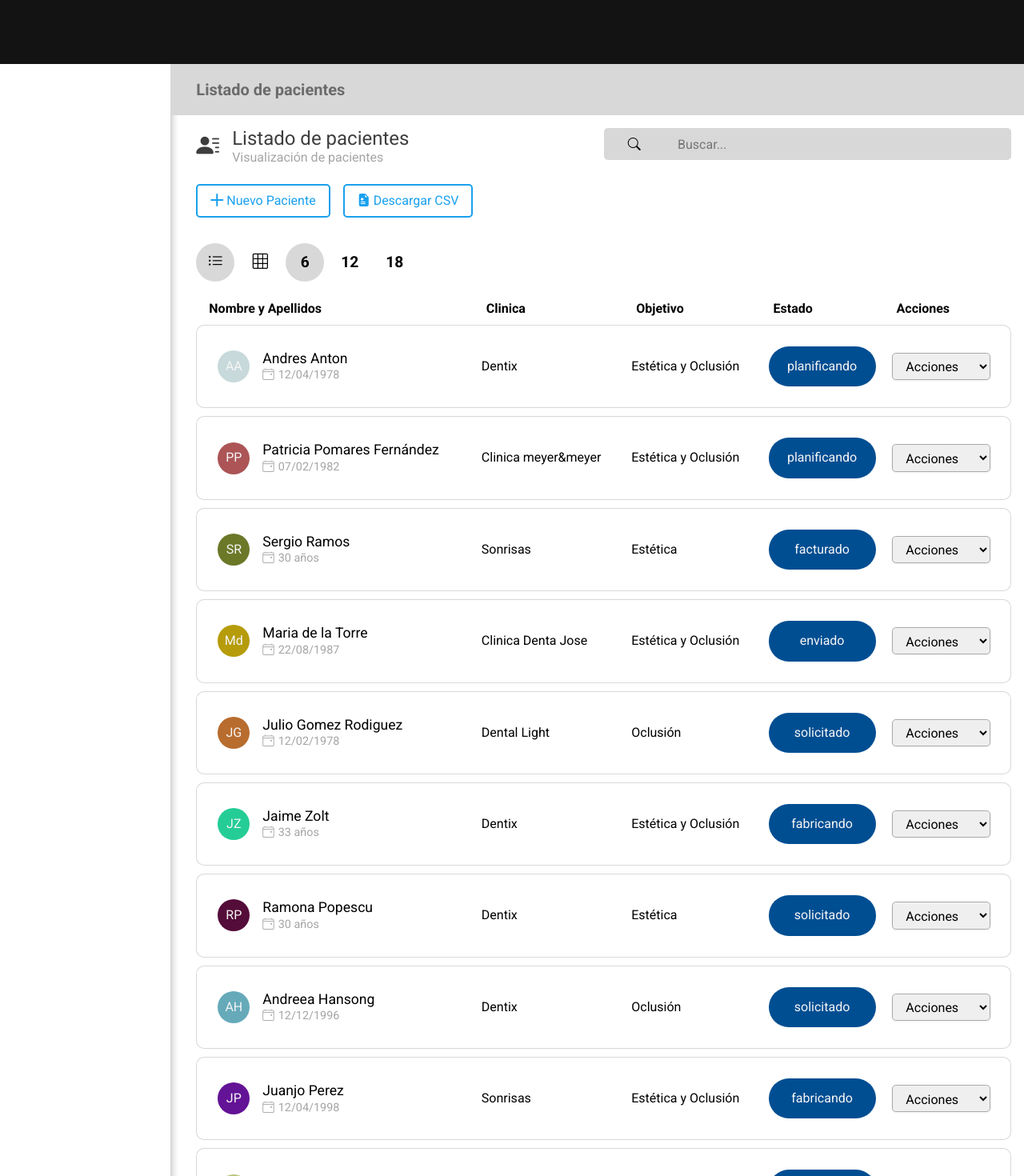
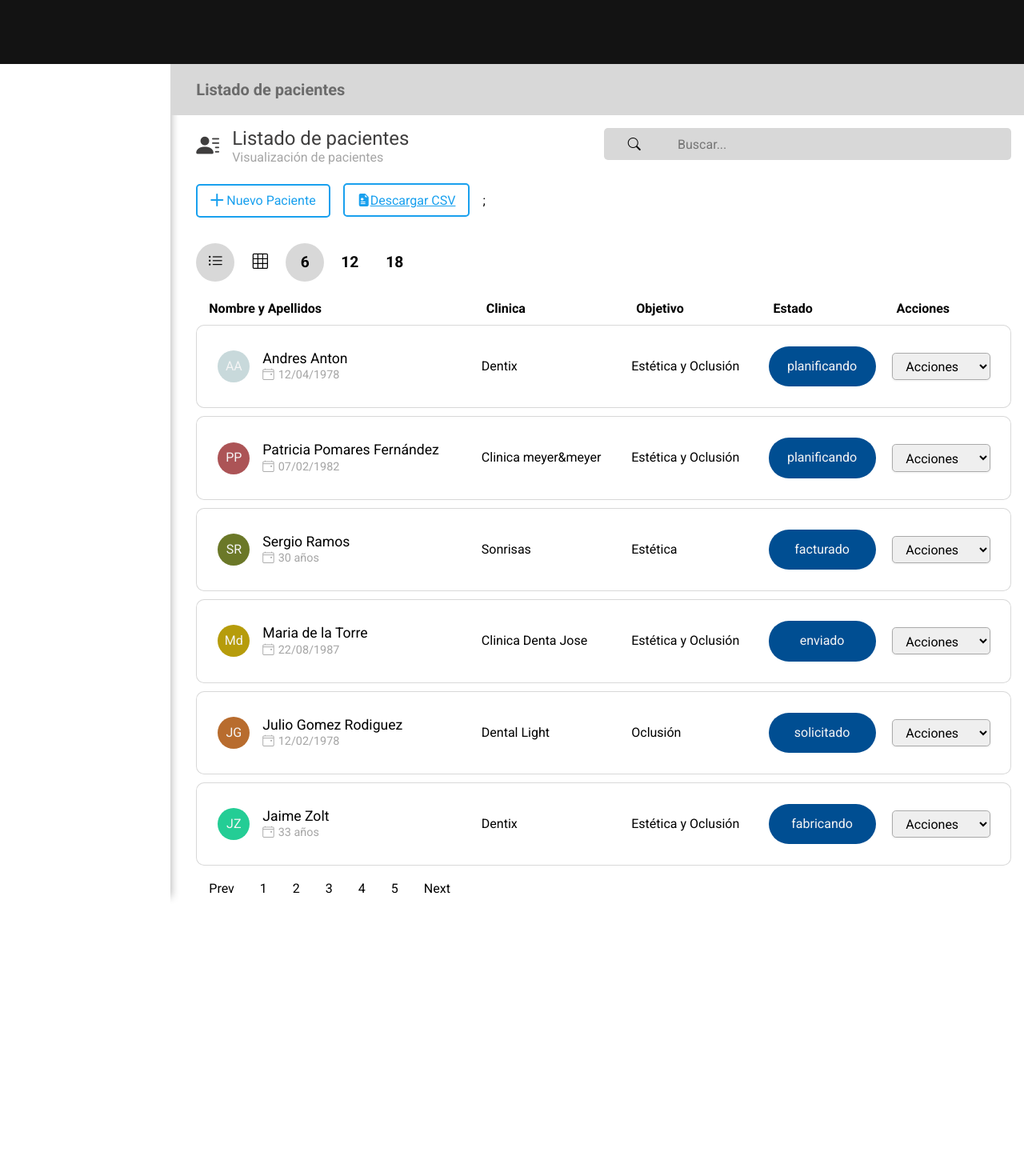
Before and after one commit to Dario-MF/prueba_frontend_secretaligner, a React (Create React App) app: page / in a window 1280 px wide. Shown: the top 1470 px of the page at 80% size. After the commit the page ends 1130 px from the top, so only its background shows below. Built offline with nearby package versions, Linux system fonts and the light colour scheme.

Commit message:
paginacion and download CSV

```diff
--- a/package.json
+++ b/package.json
@@ -12,6 +12,7 @@
     "@types/react-dom": "^17.0.9",
     "node-sass": "^6.0.1",
     "react": "^17.0.2",
+    "react-csv": "^2.0.3",
     "react-dom": "^17.0.2",
     "react-hook-form": "^7.15.3",
     "react-scripts": "4.0.3",
@@ -44,6 +45,7 @@
     ]
   },
   "devDependencies": {
+    "@types/react-csv": "^1.1.2",
     "@types/uuid": "^8.3.1"
   }
 }
--- a/src/components/atoms/Button.tsx
+++ b/src/components/atoms/Button.tsx
@@ -5,11 +5,11 @@ interface Iprops {
     value?: string;
     id?: string;
     icon?: string;
-    action: (id: string | undefined) => any;
+    action: (number: any) => void;
 }
 
 const Button = ({ className, id, value, action, type, icon }: Iprops) => {
-    const handleClick = (id: any) => {
+    const handleClick = (id: any = null) => {
         action(id);
     }
 
--- a/src/components/atoms/ImputSearch.tsx
+++ b/src/components/atoms/ImputSearch.tsx
@@ -1,22 +1,6 @@
-import { useContext, useEffect, useState } from "react";
-import PacientesContext from "../../context/pacientes/PacientesContext";
-import { Pacientes } from '../../controllers/pacienteController';
 
-const pacientes = new Pacientes();
 
-const ImputSearch = () => {
-    const { searchPaciente } = useContext(PacientesContext);
-    const [search, setSearch] = useState('');
-
-    const handleSearch = (e: any) => {
-        setSearch(e.target.value)
-    }
-    useEffect(() => {
-        if (search.length > 0) {
-            const resultadoBusqueda = pacientes.buscarPacienteNombreApellido(search.toLowerCase());
-            searchPaciente(resultadoBusqueda)
-        }
-    }, [search]);
+const ImputSearch = ({ onSearch }: any) => {
 
     return (
         <div className="search__field">
@@ -25,7 +9,7 @@ const ImputSearch = () => {
                 type="text"
                 className="search__field__input"
                 placeholder="Buscar..."
-                onChange={e => handleSearch(e)}
+                onChange={e => onSearch(e)}
             />
         </div>
     )
--- a/src/components/organims/ActionsGestorPacientes.tsx
+++ b/src/components/organims/ActionsGestorPacientes.tsx
@@ -1,24 +1,25 @@
+import { CSVLink } from 'react-csv';
 import { useContext } from "react";
 import PacientesContext from "../../context/pacientes/PacientesContext";
 import Button from "../atoms/Button";
 import ImputSearch from "../atoms/ImputSearch";
 import HeaderDescription from "../molecules/HeaderDescription"
+import { convertToCSV } from '../../libs/convertToCsv';
 
 
-const ActionsGestorPacientes = () => {
-    const { openModalNewPaciente } = useContext(PacientesContext);
+const ActionsGestorPacientes = ({ onSearch }: any) => {
+    const { openModalNewPaciente, pacientesState } = useContext(PacientesContext);
 
     const openModal = () => {
         openModalNewPaciente(true)
     }
-    const downloadCsv = () => {
 
-    }
+    const data = convertToCSV(pacientesState.pacientes)
 
     return (
         <>
             <HeaderDescription />
-            <ImputSearch />
+            <ImputSearch onSearch={onSearch} />
             <div>
                 <Button
                     className={'btn--btnNewPaciente'}
@@ -28,13 +29,15 @@ const ActionsGestorPacientes = () => {
                     action={openModal}
 
                 />
-                <Button
-                    className={'btn--btnDownloadCsv'}
-                    type={'button'}
-                    icon="bi-file-earmark-medical-fill"
-                    value="Descargar CSV"
-                    action={downloadCsv}
-                />
+                <CSVLink
+                    data={data}
+                    filename={"pacientes.csv"}
+                    className="btn btn--btnDownloadCsv"
+                    target="_blank"
+                >
+                    <i className={`bi bi-file-earmark-medical-fill`}></i>
+                    Descargar CSV
+                </CSVLink>;
             </div>
         </>
     )
--- a/src/components/organims/GestorPacientes.tsx
+++ b/src/components/organims/GestorPacientes.tsx
@@ -1,4 +1,4 @@
-import { useContext } from "react";
+import { useContext, useState } from "react";
 import PacientesContext from "../../context/pacientes/PacientesContext";
 import Modal from "../templates/Modal";
 import ActionsGestorPacientes from "./ActionsGestorPacientes";
@@ -11,6 +11,53 @@ import TargetasPacientes from "./TargetasPacientes";
 
 const GestorPacientes = () => {
     const { pacientesState } = useContext(PacientesContext);
+    const { pacientes, pacientesPorPagina } = pacientesState;
+
+    const [currentPage, setCurrentPage] = useState(0);
+    const [search, setSearch] = useState('');
+
+
+    const pacientesFiltered = () => {
+        if (search.length > 0) {
+            const filtered = pacientes.filter(paciente => {
+                return (
+                    paciente.datos_paciente.nombre.toLowerCase().includes(search.toLowerCase()) ||
+                    paciente.datos_paciente.apellidos.toLowerCase().includes(search.toLowerCase())
+                )
+            });
+            return filtered;
+        } else {
+            return pacientes;
+        }
+    }
+
+    const paginacion = () => {
+        if (search.length > 0) {
+            return pacientesFiltered().slice(currentPage, currentPage + pacientesPorPagina);
+        } else {
+            return pacientes.slice(currentPage, currentPage + pacientesPorPagina);
+        }
+    }
+
+    const nextPage = () => {
+        if (currentPage + pacientesPorPagina < pacientesFiltered().length) {
+            setCurrentPage(currentPage + pacientesPorPagina);
+        }
+    };
+    const prevPage = () => {
+        if (currentPage !== 0) {
+            setCurrentPage(currentPage - pacientesPorPagina);
+        }
+    };
+    const toPage = (toIndex: number) => {
+        setCurrentPage(Number(toIndex));
+        console.log(toIndex)
+    };
+
+    const onSearch = (event: any) => {
+        setCurrentPage(0);
+        setSearch(event.target.value);
+    }
 
 
     return (
@@ -23,7 +70,7 @@ const GestorPacientes = () => {
             </header>
             <main className="gestor_pacientes">
                 <header className="gestor_pacientes__header">
-                    <ActionsGestorPacientes />
+                    <ActionsGestorPacientes onSearch={onSearch} />
                 </header>
                 <main className="gestor_pacientes__list">
                     <OrdenarPacientes
@@ -32,14 +79,16 @@ const GestorPacientes = () => {
                     />
                     {
                         (pacientesState.visionado === 'lista')
-                            ? <ListadoPacientes />
-                            : <TargetasPacientes />
+                            ? <ListadoPacientes pacientes={paginacion()} />
+                            : <TargetasPacientes pacientes={paginacion()} />
                     }
-
-                    <PaginarPacientes />
+                    <PaginarPacientes
+                        nextPage={nextPage}
+                        prevPage={prevPage}
+                        toPage={toPage}
+                        pacientesLength={pacientesFiltered().length}
+                    />
                 </main>
-
-
             </main>
             {
                 pacientesState.modalNewPacienteIsOpen && <Modal />
--- a/src/components/organims/ListadoPacientes.tsx
+++ b/src/components/organims/ListadoPacientes.tsx
@@ -1,15 +1,8 @@
-import { useContext, useEffect } from "react";
-import PacientesContext from "../../context/pacientes/PacientesContext";
 import { IPaciente } from "../../interfaces/pacienteInterface";
 import ListItem from "../molecules/ListItem";
 
 
-const ListadoPacientes = () => {
-
-    const { pacientesState } = useContext(PacientesContext);
-
-    const pacientes = pacientesState.pacientes;
-
+const ListadoPacientes = ({ pacientes }: any) => {
 
     return (
         <table className="tablaClientes">
@@ -24,20 +17,12 @@ const ListadoPacientes = () => {
             </thead>
             <tbody>
                 {
-                    (pacientesState.resultadoSearchPaciente.length > 0)
-                        ? pacientesState.resultadoSearchPaciente.map((paciente: IPaciente) => (
-                            <ListItem
-                                key={paciente.id}
-                                paciente={paciente}
-                            />
-                        ))
-                        : pacientes.map((paciente: IPaciente) => (
-                            <ListItem
-                                key={paciente.id}
-                                paciente={paciente}
-                            />
-                        ))
-
+                    pacientes.map((paciente: IPaciente) => (
+                        <ListItem
+                            key={paciente.id}
+                            paciente={paciente}
+                        />
+                    ))
                 }
             </tbody>
         </table>
--- a/src/components/organims/PaginarPacientes.tsx
+++ b/src/components/organims/PaginarPacientes.tsx
@@ -1,8 +1,59 @@
+import { useContext } from "react";
+import PacientesContext from "../../context/pacientes/PacientesContext";
+import Button from "../atoms/Button";
 
-const PaginarPacientes = () => {
+
+interface Iprops {
+    nextPage: () => void;
+    prevPage: () => void;
+    toPage: (number: number) => void;
+    pacientesLength: number;
+}
+
+const PaginarPacientes = ({ nextPage, prevPage, toPage, pacientesLength }: Iprops) => {
+    const { pacientesState } = useContext(PacientesContext);
+    const { pacientesPorPagina } = pacientesState;
+
+    const btnPages = () => {
+        let arrBtns = []
+        for (let i = 0; i <= pacientesLength;) {
+            arrBtns.push({
+                value: i,
+            })
+            i = i + pacientesPorPagina
+        }
+        return arrBtns;
+    };
+
+
+
     return (
-        <div>
+        <div className="paginacion">
+            <Button
+                className={'btn--btnPrevPage'}
+                type={'button'}
+                value={'Prev'}
+                action={prevPage}
+            />
+            {
+                btnPages().map((btn, i) => (
+                    <Button
+                        key={btn.value}
+                        className={'btn--btnToPage'}
+                        id={String(btn.value)}
+                        type={'button'}
+                        value={String(i + 1)}
+                        action={toPage}
 
+                    />
+                ))
+            }
+            <Button
+                className={'btn--btnNextPage'}
+                type={'button'}
+                value={'Next'}
+                action={nextPage}
+            />
         </div>
     )
 }
--- a/src/components/organims/TargetasPacientes.tsx
+++ b/src/components/organims/TargetasPacientes.tsx
@@ -1,12 +1,9 @@
-import { useContext } from "react";
-import PacientesContext from "../../context/pacientes/PacientesContext";
 import { IPaciente } from "../../interfaces/pacienteInterface";
 import CardPaciente from "../molecules/CardPaciente";
 
 
 
 const TargetasPacientes = ({ pacientes }: any) => {
-    //const { pacientesState } = useContext(PacientesContext);
     return (
         <div className="cardsContainer">
             {
--- /dev/null
+++ b/src/libs/convertToCsv.ts
@@ -0,0 +1,50 @@
+
+
+
+export const convertToCSV = (data: any) => {
+    const array = [...data];
+    let csv = '';
+    array.forEach((row, idx) => {
+        const thisRow = Object.keys(row);
+        if (idx === 0) {
+            thisRow.forEach((key, i) => {
+                const separador = thisRow.length - 1 === i ? '\n' : ',';
+                csv += key + separador;
+            });
+        }
+        thisRow.forEach((row2, idx2) => {
+            const thisRow2 = Object.keys(row[row2]);
+            if (typeof (row[row2]) === 'object') {
+                if (idx === 0) {
+                    thisRow2.forEach((row3, idx3) => {
+                        const separador = (thisRow.length - 2 === idx2 && thisRow2.length - 1 === idx3) ? '\n' : ',';
+                        csv += row3 + separador;
+                    });
+                }
+            }
+        });
+        thisRow.forEach((row2, idx2) => {
+            if (typeof (row[row2]) === 'object') {
+                const thisRow3 = Object.values(row[row2])
+                thisRow3.forEach((row3, idx3) => {
+                    const separador = ',';
+                    if (typeof (row3) === 'string') {
+                        csv += row3 + separador;
+                    }
+                });
+                const thisRow4 = Object.keys(row[row2])
+                thisRow4.forEach((row4, idx4) => {
+                    const separador = ',';
+                    if (thisRow4.length - 1 === idx4 && typeof (row[row2][row4]) !== 'string') {
+                        for (let item in row[row2][row4]) {
+                            csv += row[row2][row4][item] + separador;
+                        }
+                    }
+                });
+            } else {
+                csv += row[row2] + '\n'
+            }
+        });
+    })
+    return csv;
+}
```
Also changed, not shown: src/controllers/pacienteController.ts (+0 -9 lines), 1 other file (tests, documents, lock files or other folders).
